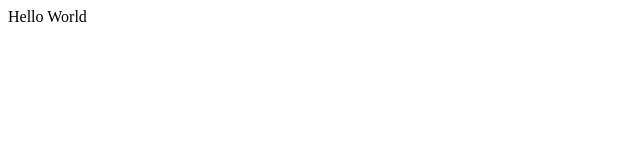
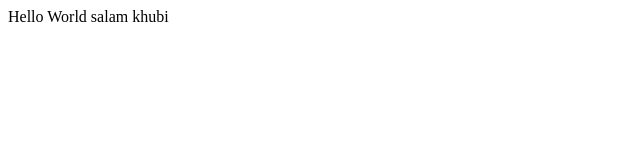
Before and after one commit to erfanbehboudii/project, a plain HTML site: page index.html in a window 1280 px wide. Shown: the full height of the page, 0-640 px from the left. Drawn offline with Linux system fonts and the light colour scheme.

Commit message:
add salam

```diff
--- a/index.html
+++ b/index.html
@@ -4,5 +4,6 @@
 	</head>
 	<body>
 		<span>Hello World</span>
+		<span>salam khubi</span>
 	</body>
 </html>
```
